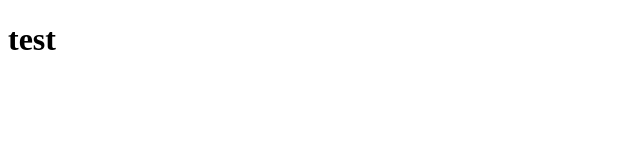
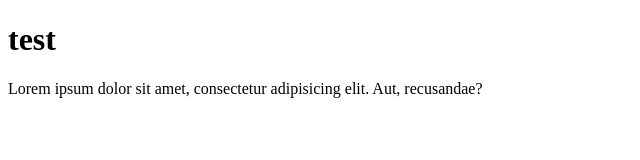
Before and after one commit to codbuilder/git-test, a plain HTML site: page index.html in a window 1280 px wide. Shown: the whole page, without its empty margins (0-640 px from the left). Drawn offline with Linux system fonts and the light colour scheme.

Commit message:
test-msg

```diff
--- a/index.html
+++ b/index.html
@@ -9,6 +9,7 @@
 <body>
 
   <h1>test</h1>
+<p>Lorem ipsum dolor sit amet, consectetur adipisicing elit. Aut, recusandae?</p>
 
 </body>
 </html>
```
